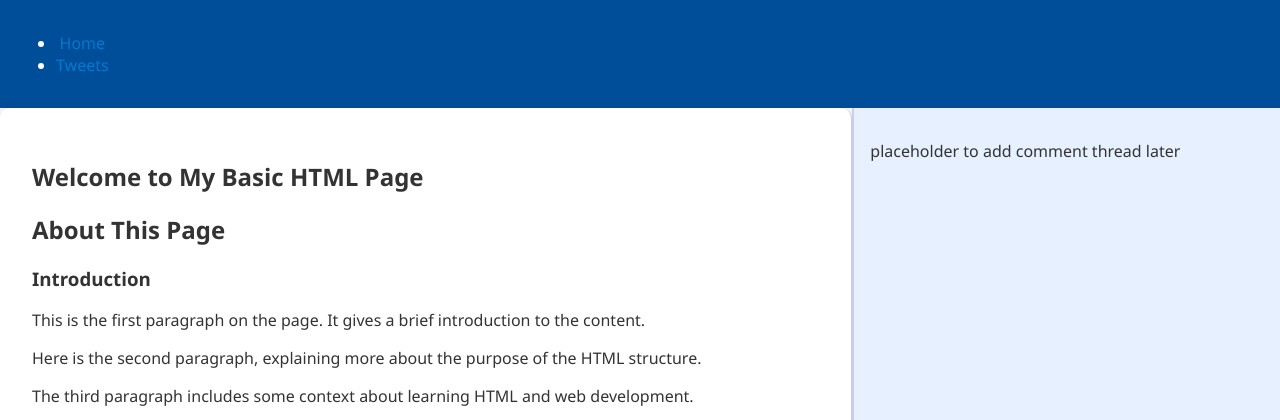
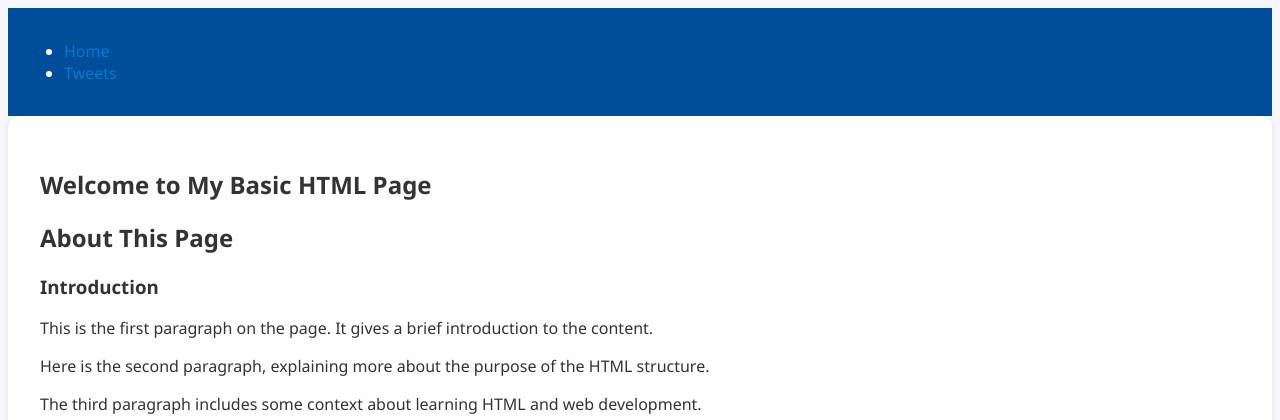
Before and after one commit to mustaphaisml97/alx_html_css, a plain HTML site: page css_basic/index.html in a window 1280 px wide. Shown: the top 420 px of the page. Drawn offline with Linux system fonts and the light colour scheme.

Commit message:
Update styles.css

```diff
--- a/css_basic/styles.css
+++ b/css_basic/styles.css
@@ -1,69 +1,3 @@
-/* Make body a flex container in column direction */
-body {
-  display: flex;
-  flex-direction: column;
-  height: 100vh; /* Ensure the body takes the full height of the viewport */
-  margin: 0;
-}
-
-/* Make main a flex container in row direction */
-main {
-  display: flex;
-  flex-direction: row;
-  flex: auto; /* Let it grow to fill available space */
-}
-
-/* Article takes 2/3 of space */
-article {
-  flex: 2;
-  overflow-y: auto; /* Enable vertical scrolling if content overflows */
-  padding: 1rem;
-  border-right: 1px solid #ccc; /* Optional: for separation */
-}
-
-/* Aside takes 1/3 of space */
-aside {
-  flex: 1;
-  overflow-y: auto; /* Enable vertical scrolling */
-  padding: 1rem;
-}
-/* Make body a flex container in column direction */
-body {
-  display: flex;
-  flex-direction: column;
-  height: 100vh; /* Ensure the body takes the full height of the viewport */
-  margin: 0;
-}
-
-/* Make main a flex container in row direction */
-main {
-  display: flex;
-  flex-direction: row;
-  flex: auto; /* Let it grow to fill available space */
-}
-
-/* Article takes 2/3 of space */
-article {
-  flex: 2;
-  overflow-y: auto; /* Enable vertical scrolling if content overflows */
-  padding: 1rem;
-  border-right: 1px solid #ccc; /* Optional: for separation */
-}
-
-/* Aside takes 1/3 of space */
-aside {
-  flex: 1;
-  overflow-y: auto; /* Enable vertical scrolling */
-  padding: 1rem;
-}
-
-/* Optional styles for header and footer */
-header,
-footer {
-  background-color: #f4f4f4;
-  padding: 1rem;
-  text-align: center;
-}
 /* Background and text colors */
 body {
   background-color: #f5f7fa;
@@ -117,8 +51,3 @@ a {
 a:hover {
   text-decoration: underline;
 }
-
-
-
-/* Optional styles for header and footer */
-he
```
